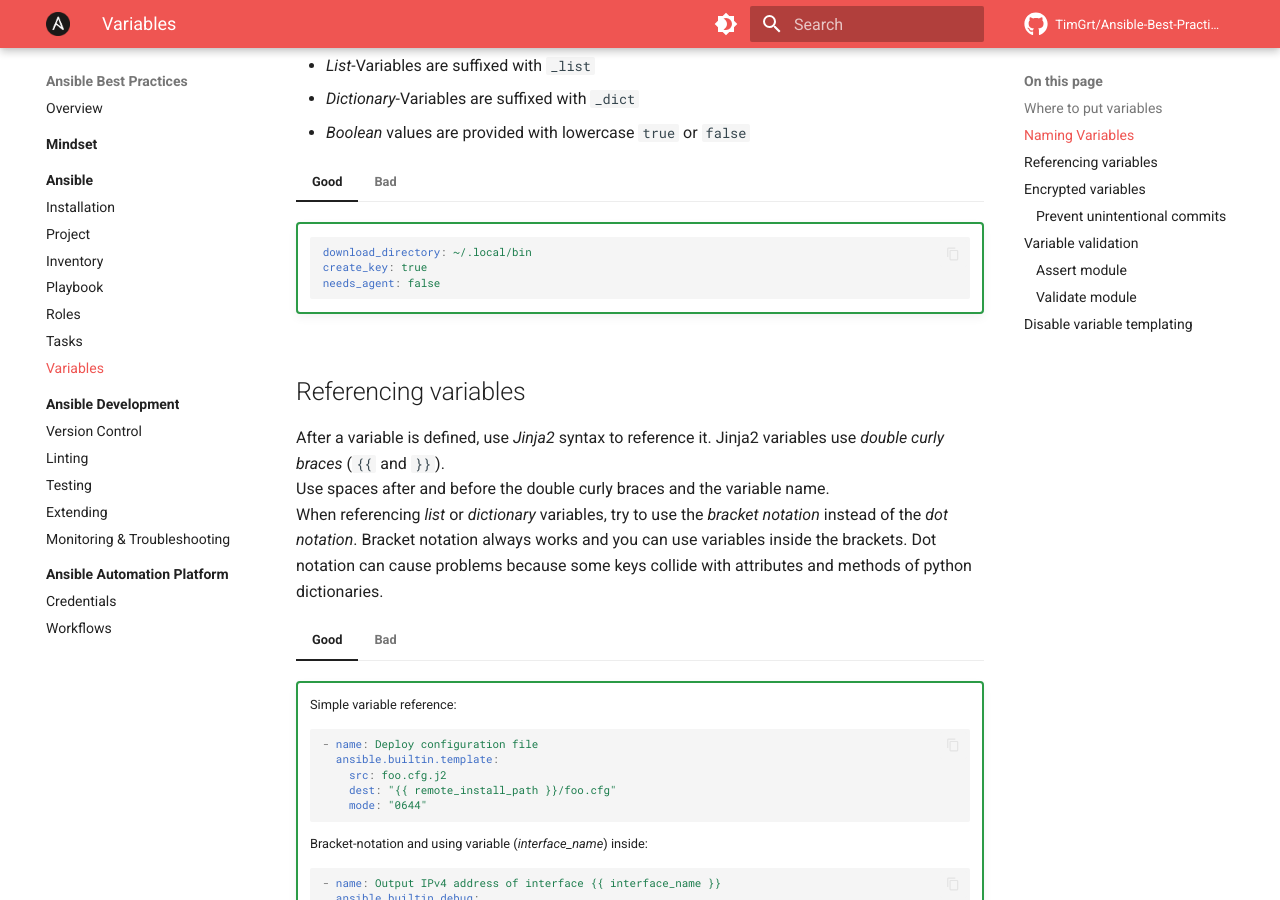
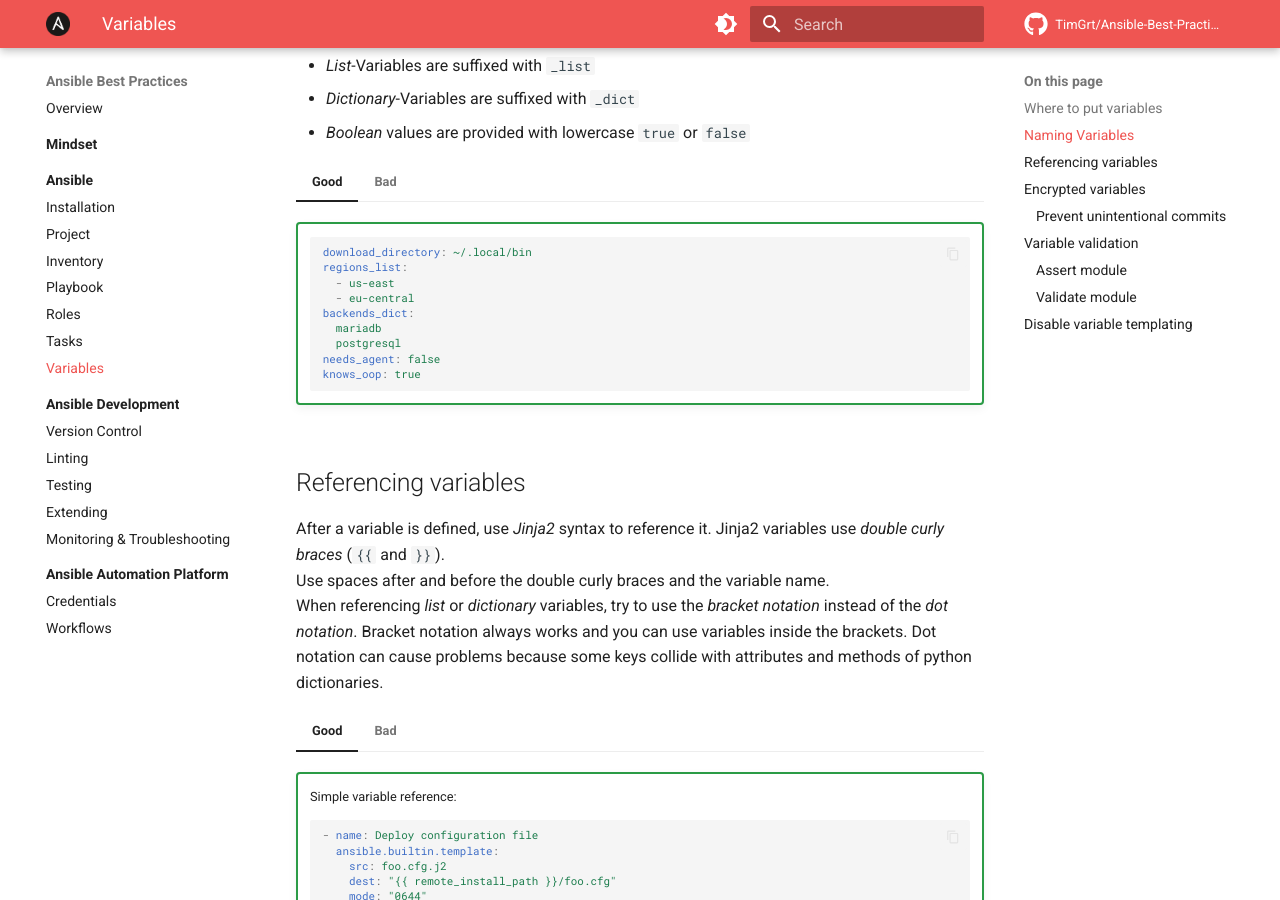
Before and after one commit to TimGrt/Ansible-Best-Practices, an MkDocs documentation site: the page built from docs/ansible/variables.md, in a window 1280 px wide and 900 px high, scrolled down 592 px. Built offline with MkDocs 1.6.1 and Material for MkDocs 9.7.7, drawn with Linux system fonts in a browser that asks for light colours; plug-ins that fetch from the network failed and are left out; comment, search, counter and statistics services are not loaded.

Commit message:
Add more examples for variable naming

````diff
--- a/docs/ansible/variables.md
+++ b/docs/ansible/variables.md
@@ -23,14 +23,25 @@ The variable name should be self-explanatory (*as brief as possible, as detailed
     !!! good-practice-no-title ""
         ```yaml
         download_directory: ~/.local/bin
-        create_key: true
+        regions_list:
+          - us-east
+          - eu-central
+        backends_dict:
+          mariadb
+          postgresql
         needs_agent: false
+        knows_oop: true
         ```
 === "Bad"
     !!! bad-practice-no-title ""
         ``` { .yaml .no-copy }
         dir: ~/.local/bin
-        create_key: yes
+        regions:
+          - us-east
+          - eu-central
+        backends:
+          mariadb
+          postgresql
         needsAgent: no
         knows_oop: True
         ```
````
